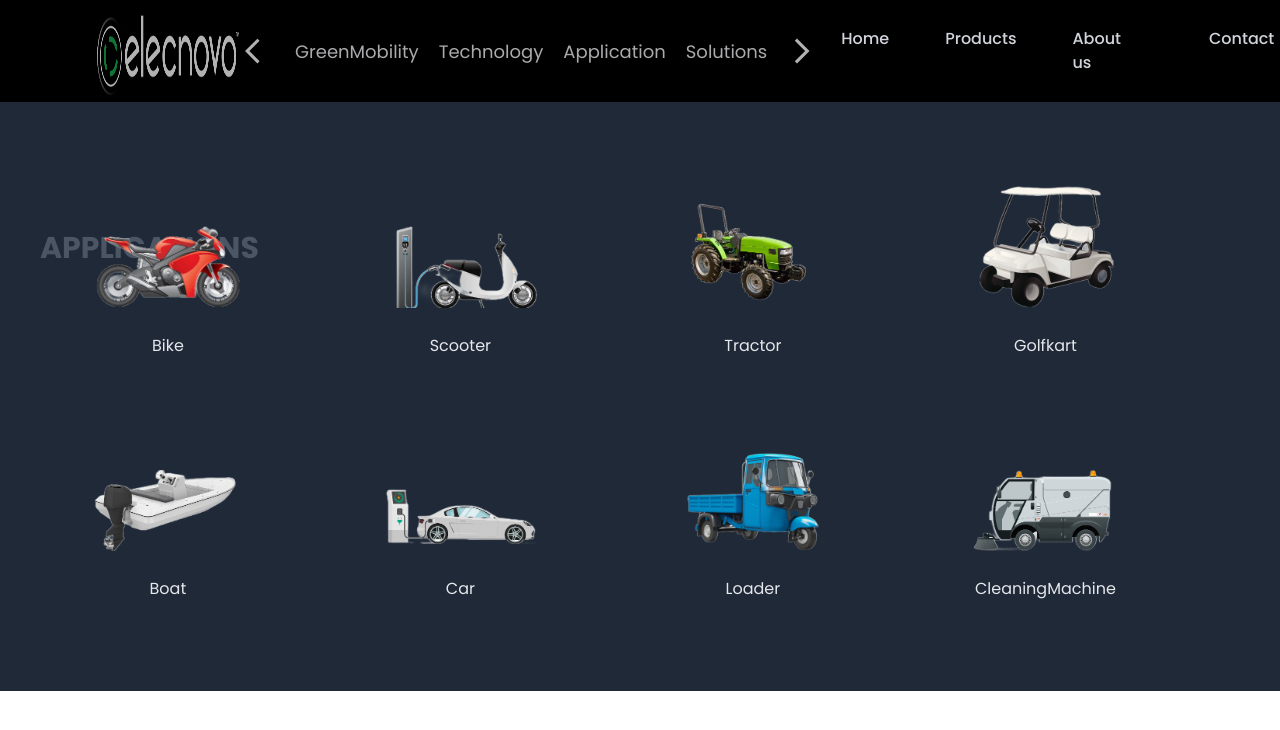
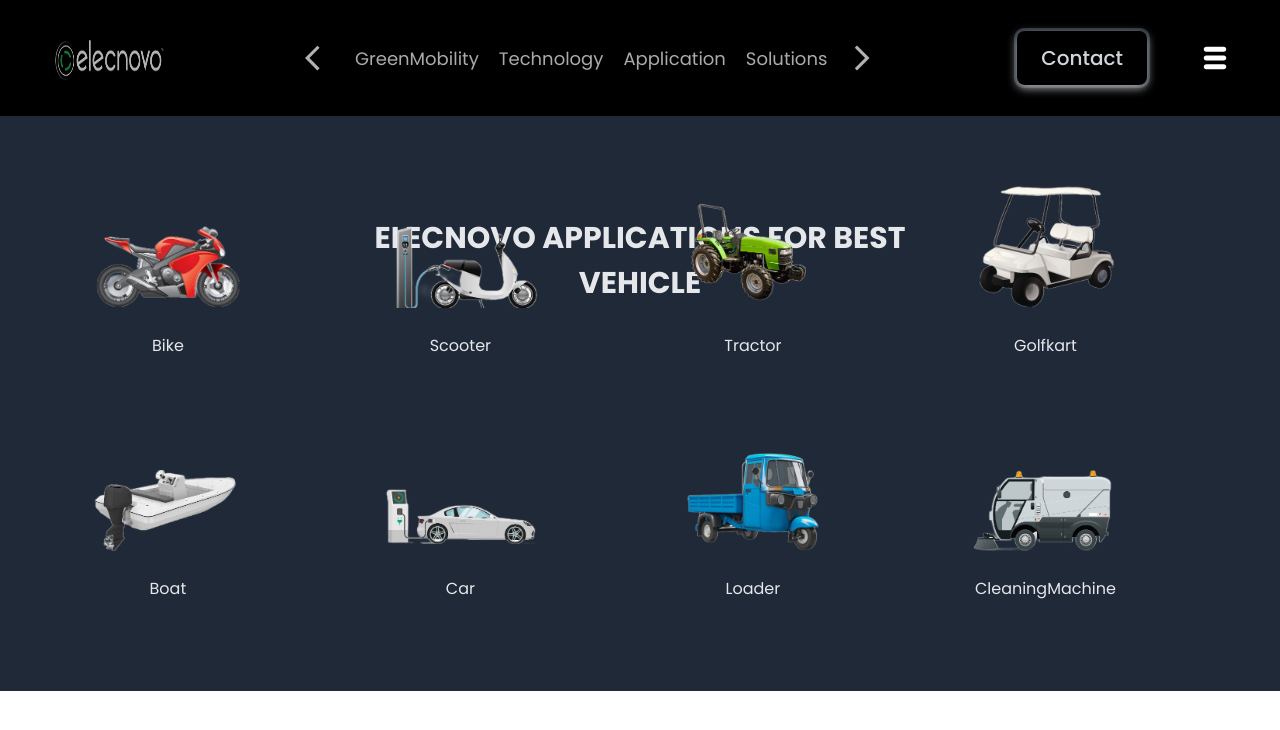
Before and after one commit to SeemaKumari62998/elecnovo_web, a React (Vite) app: page /application in a window 1280 px wide. Shown: the top 730 px of the page. Built offline with nearby package versions, Linux system fonts and the light colour scheme; a web font is replaced by a local one.

Commit message:
menu list

```diff
--- a/src/pages/Application.jsx
+++ b/src/pages/Application.jsx
@@ -49,18 +49,19 @@ const Span = styled.span`
 `;
 
 const H2 = styled(motion.h2)`
-  text-align: left;
+  text-align: center;
+  font-size: 3rem;
+  position: absolute;
+  top: 20px; /* Adjust this value to move it down from the top */
+  left: 50%; /* Center horizontally */
+  transform: translateX(-50%);
+  color: var(--color-grey-200);
+  padding: 10px;
+  margin: 0;
 
   @media (min-width: 768px) {
     font-size: 3rem;
   }
-
-  position: absolute;
-  top: 0;
-  left: 0;
-  color: var(--color-grey-600);
-  padding: 20px;
-  margin: 20px;
 `;
 const Overlay = styled.div`
   position: absolute;
@@ -77,7 +78,7 @@ function Application() {
       <Cointainer>
         {/* <Overlay /> */}
         <ImageContainer>
-          <H2>APPLICATIONS</H2>
+          <H2> ELECNOVO APPLICATIONS FOR BEST VEHICLE </H2>
 
           <ImageItem
             as={motion.li}
--- a/src/pages/Home.jsx
+++ b/src/pages/Home.jsx
@@ -36,12 +36,12 @@ const Video = styled.video`
   left: 0;
 `;
 
-const Heading = styled(motion.h2)`
+const Heading = styled(motion.div)`
   position: relative;
-  color: var(--color-grey-600);
+  color: var(--color-grey-300);
   padding-left: 40px;
-  margin-top: 40px;
-  font-size: 3rem;
+  margin-top: 300px;
+  font-size: 1.5rem;
 `;
 
 const Content = styled.div`
@@ -58,23 +58,24 @@ const Ul = styled.ul`
   list-style: none;
   padding: 7px;
   margin: 15px;
+  margin-right: 150px;
   display: flex;
   flex-wrap: wrap;
   justify-content: center;
 `;
 
 const LiContainer = styled.div`
-  width: 160px;
-  padding: 6px;
-  background-color: rgba(0, 0, 0, 0.2);
+  width: 180px;
+  padding: 10px;
+  background-color: rgba(0, 0, 0, 0.4);
   border-radius: 10px;
-  margin: 10px;
-  backdrop-filter: blur(50px);
+  margin: 20px;
+  backdrop-filter: blur(60px);
   text-align: center;
 `;
 
 const Li = styled.li`
-  margin: 10px;
+  margin: 20px;
   font-size: 15px;
 `;
 
@@ -82,36 +83,26 @@ function Home() {
   return (
     <Container>
       <Section>
-        {/* <Video src={productVideo} autoPlay loop muted /> */}
         <Video src={technology} autoPlay loop muted />
-        {/* <Overlay /> */}
-        <Heading
-          initial={{ y: 50, opacity: 0 }}
-          whileInView={{ y: 0, opacity: 1 }}
-          transition={{
-            delay: 0.2,
-            x: { type: "spring", stiffness: 60 },
-            opacity: { duration: 0.1 },
-            ease: "easeIn",
-            duration: 1,
-          }}
-        >
-          DRIVING GREEN MOBILITY
+        <Heading>
+          <h1>DRIVING GREEN MOBILITY</h1>
+          <h2>WITH HIGH SPEED </h2>
         </Heading>
       </Section>
 
       <Section>
-        {/* <Video src={technology} autoPlay loop muted /> */}
         <Video src={motor} autoPlay loop muted />
-        {/* <Overlay /> */}
-        <Heading>TECHNOLOGY</Heading>
+        <Heading>
+          <h1> ELECNOVO TECHNOLOGY</h1>
+          <h2>BEST ELECTRIC MOTORS USAGE</h2>
+        </Heading>
         <Content>
           <Ul>
             <LiContainer>
-              <Li>PMSM</Li>
+              <Li>PMSM MOTORS</Li>
             </LiContainer>
             <LiContainer>
-              <Li>BLDC</Li>
+              <Li>BLDC MOTORS</Li>
             </LiContainer>
             <LiContainer>
               <Li>
@@ -127,19 +118,33 @@ function Home() {
       <Application />
 
       <Section>
-        <Heading>ELECNOVO SOLUTIONS</Heading>
-        {/* <Overlay /> */}
+        <Heading>
+          <h1>ELECNOVO SOLUTIONS..</h1>
+          <h2>PROVIDED WITH 100% SECURITY</h2>
+        </Heading>
+
         <PerformanceVideo />
         <Content>
           <Ul>
             <LiContainer>
               <Li>HIGH RELIABILITY</Li>
             </LiContainer>
+
+            <LiContainer>
+              <Li>EFFICIENT OPERATION</Li>
+            </LiContainer>
             <LiContainer>
               <Li>LOWER TOTAL COST</Li>
             </LiContainer>
+
             <LiContainer>
               <Li>HIGH POWER DENSITY</Li>
+            </LiContainer>
+            <LiContainer>
+              <Li>INDEGENIOUSLY DEVELOPED</Li>
+            </LiContainer>
+            <LiContainer>
+              <Li>BETTER USER EXPERIENCE</Li>
             </LiContainer>
           </Ul>
         </Content>
--- a/ui/Footer.jsx
+++ b/ui/Footer.jsx
@@ -81,7 +81,7 @@ const StyledNavLink = styled(NavLink)`
 function Footer() {
   return (
     <StyledFooter>
-      <Logo />
+      {/* <Logo /> */}
 
       <StyledColumn>
         <h3>Quick links </h3>
--- a/ui/Header.jsx
+++ b/ui/Header.jsx
@@ -2,6 +2,7 @@ import styled from "styled-components";
 // import Logo from "../ui/Logo";
 import MainNav from "./MainNav";
 import TopHeader from "./TopHeader";
+import Logo from "./Logo";
 
 const StyledHeader = styled.header`
   display: flex;
@@ -9,7 +10,7 @@ const StyledHeader = styled.header`
   align-items: center;
 
   background-color: black;
-  padding: 1px 90px;
+  padding: 8px 50px;
 
   width: 100%;
   color: white;
@@ -28,19 +29,28 @@ const Overlay = styled.div`
   background: linear-gradient(rgba(0, 0.5, 0.9, 0.3), rgba(0, 0.5, 0.9, 0.3));
 `;
 
+const CenteredTopHeader = styled.div`
+  display: flex;
+  flex-grow: 1;
+  justify-content: center;
+`;
+
 function Header() {
   return (
     <StyledHeader>
       <>
-        <img
+        {/* <img
           src="logo.png"
           style={{ width: "155px", height: "100px" }}
           alt="logo"
-        />
-        <TopHeader />
-        <Overlay />
-        <MainNav />
+        /> */}
+        <Logo />
+        <CenteredTopHeader>
+          <TopHeader />
+        </CenteredTopHeader>
       </>
+      <Overlay />
+      <MainNav />
     </StyledHeader>
   );
 }
--- a/ui/Logo.jsx
+++ b/ui/Logo.jsx
@@ -1,11 +1,18 @@
 import styled from "styled-components";
 import { Link } from "react-router-dom";
 
-const StyledLogo = styled.div``;
+const StyledLogo = styled.div`
+  display: flex;
+  justify-content: flex-start;
+  align-items: center;
+  height: 100px;
+  width: 10%; /* Adjust this width as needed */
+  margin-right: auto; /* Pushes the logo to the left */
+`;
 
 const Img = styled.img`
   height: 50px;
-  width: 150px;
+  width: 210px;
   display: block;
   margin: 0 auto;
 `;
@@ -13,8 +20,8 @@ const Img = styled.img`
 function Logo() {
   return (
     <StyledLogo>
-      <Link to="/">
-        <Img src="ElecnovoPageLogo.png" alt="Logo" />
+      <Link to="/home">
+        <Img src="logo.png" alt="Logo" />
       </Link>
     </StyledLogo>
   );
--- a/ui/MainNav.jsx
+++ b/ui/MainNav.jsx
@@ -1,11 +1,13 @@
 import { NavLink } from "react-router-dom";
 import styled from "styled-components";
 import Menu from "./MenuList";
+
 const NavList = styled.ul`
   display: flex;
   justify-content: flex-end;
-  flex-direction: row;
-  gap: 0.8rem;
+  margin-right: 50px;
+  border: 0.3rem solid var(--color-grey-700);
+  border-radius: 10px;
 `;
 
 const StyledNavLink = styled(NavLink)`
@@ -13,26 +15,25 @@ const StyledNavLink = styled(NavLink)`
     position: relative;
 
     &::after {
-      content: "";
-      border: solid transparent;
-      border-width: 0;
+      border: 1px solid blue;
       position: absolute;
       top: 50%;
       right: 0.5em;
       transform: translateY(-50%);
     }
   }
+
   &:link,
   &:visited {
     display: flex;
     align-items: center;
-    gap: 1.2rem;
-
     color: var(--color-grey-300);
-    font-size: 1.6rem;
+    font-size: 2rem;
     font-weight: 500;
     padding: 1.2rem 2.4rem;
     transition: all 0.3s;
+    box-shadow: 0 3px 10px white;
+    border-radius: 8px;
   }
 
   /* This works because react-router places the active class on the active NavLink */
@@ -40,12 +41,12 @@ const StyledNavLink = styled(NavLink)`
   &:active,
   &.active:link,
   &.active:visited {
-    color: var(--color-grey-800);
-    background-color: var(--color-grey-400);
-    border-radius: var(--border-radius-sm);
+    color: black;
+    background-color: var(--color-green-100);
+    border-radius: 8px;
   }
 
-  & svg {
+  /* & svg {
     width: 2.4rem;
     height: 2.4rem;
     color: var(--color-grey-400);
@@ -57,14 +58,21 @@ const StyledNavLink = styled(NavLink)`
   &.active:link svg,
   &.active:visited svg {
     color: var(--color-brand-600);
-  }
+  } */
 `;
 
 function MainNav() {
   return (
-    <nav>
+    <>
       <NavList>
         <li>
+          <StyledNavLink to="/contact">
+            <span>Contact</span>
+          </StyledNavLink>
+        </li>
+      </NavList>
+
+      {/* <li>
           <StyledNavLink to="/">
             <span>Home</span>
           </StyledNavLink>
@@ -80,8 +88,18 @@ function MainNav() {
           <StyledNavLink to="/about">
             <span>About us</span>
           </StyledNavLink>
+        </li> */}
+      <ul>
+        <li>
+          <NavLink to="/"></NavLink>
+        </li>
+        <li>
+          <NavLink to="/about us"></NavLink>
         </li>
 
+        <li>
+          <NavLink to="/products"></NavLink>
+        </li>
         <li>
           <NavLink to="/technology"></NavLink>
         </li>
@@ -97,16 +115,10 @@ function MainNav() {
         </li>
 
         <li>
-          <StyledNavLink to="/contact">
-            <span>Contact</span>
-          </StyledNavLink>
-        </li>
-
-        <li>
           <Menu />
         </li>
-      </NavList>
-    </nav>
+      </ul>
+    </>
   );
 }
 
--- a/ui/MenuList.jsx
+++ b/ui/MenuList.jsx
@@ -2,10 +2,9 @@ import { useState } from "react";
 import styled from "styled-components";
 import { TiThMenu } from "react-icons/ti";
 import { NavLink } from "react-router-dom";
-import { easeIn, motion } from "framer-motion";
 
 const MenuContainer = styled.div`
-  font-size: 2.6rem;
+  font-size: 3rem;
   font-weight: 500;
   margin-top: 10px;
   position: relative;
@@ -13,30 +12,29 @@ const MenuContainer = styled.div`
 
 const MenuList = styled.div`
   position: fixed;
-  top: 90px;
-  right: 0;
-  width: 270px;
-  height: 50%;
-
+  top: 120px;
+  right: 15px;
+  width: 280px;
+  height: 100%;
   background-color: black;
-
-  border-radius: 10px;
-
+  border-radius: 8px;
   display: ${(props) => (props.isOpen ? "block" : "none")};
-
-  padding: 40px;
-  z-index: 2;
+  padding: 30px;
+  text-align: left;
 `;
 
 const MenuItem = styled.div`
-  margin-bottom: 5px;
+  margin: 15px;
   color: var(--color-grey-100);
   font-size: 20px;
 
   &:hover {
-    color: grey;
-    text-decoration: underline;
+    color: var(--color-grey-600);
   }
+`;
+
+const Border = styled.div`
+  border-bottom: 2px solid grey;
 `;
 
 function Menu() {
@@ -51,14 +49,18 @@ function Menu() {
   };
 
   return (
+    <>
       <MenuContainer>
         <TiThMenu onClick={toggleMenu} />
 
         <MenuList isOpen={menuOpen}>
-        <NavLink to="/about" onClick={closeMenu}>
-          <MenuItem>About us</MenuItem>
+          <Border>
+            <NavLink to="/" onClick={closeMenu}>
+              <MenuItem>Home</MenuItem>
             </NavLink>
+          </Border>
 
+          <Border>
             <NavLink to="/application" onClick={closeMenu}>
               <MenuItem>Application</MenuItem>
             </NavLink>
@@ -67,15 +69,31 @@ function Menu() {
               <MenuItem>Technology</MenuItem>
             </NavLink>
 
-        <NavLink to="/career" onClick={closeMenu}>
-          <MenuItem>Career</MenuItem>
+            <NavLink to="/products" onClick={closeMenu}>
+              <MenuItem>Products</MenuItem>
+            </NavLink>
+          </Border>
+
+          <Border>
+            <NavLink to="/about" onClick={closeMenu}>
+              <MenuItem>About us</MenuItem>
             </NavLink>
 
             <NavLink to="/teams" onClick={closeMenu}>
               <MenuItem>Teams</MenuItem>
             </NavLink>
+            <NavLink to="/career" onClick={closeMenu}>
+              <MenuItem>Career</MenuItem>
+            </NavLink>
+          </Border>
+
+          <div>
+            <img src="elecnovoLogo.png" alt="Logo" />
+            <h4>GreenMobility</h4>
+          </div>
         </MenuList>
       </MenuContainer>
+    </>
   );
 }
 
--- a/ui/PerformanceVideo.jsx
+++ b/ui/PerformanceVideo.jsx
@@ -14,7 +14,7 @@ const Video = styled.video`
   height: 100%;
   object-fit: cover;
 
-  margin-bottom: 300px;
+  margin-bottom: 757px;
 `;
 
 function PerformanceVideo() {
--- a/ui/TopHeader.jsx
+++ b/ui/TopHeader.jsx
@@ -4,13 +4,15 @@ import { MdArrowForwardIos } from "react-icons/md";
 
 const Container = styled.div`
   font-size: 18px;
+  display: flex;
+  justify-content: center;
 `;
 const Ul = styled.ul`
   display: flex;
   flex-direction: row;
   list-style-type: none;
   padding: 0;
-  justify-content: space-between;
+  justify-content: center;
   align-items: center;
   gap: 20px;
 `;
```
Lines whose indentation alone changed are shown as unchanged.
